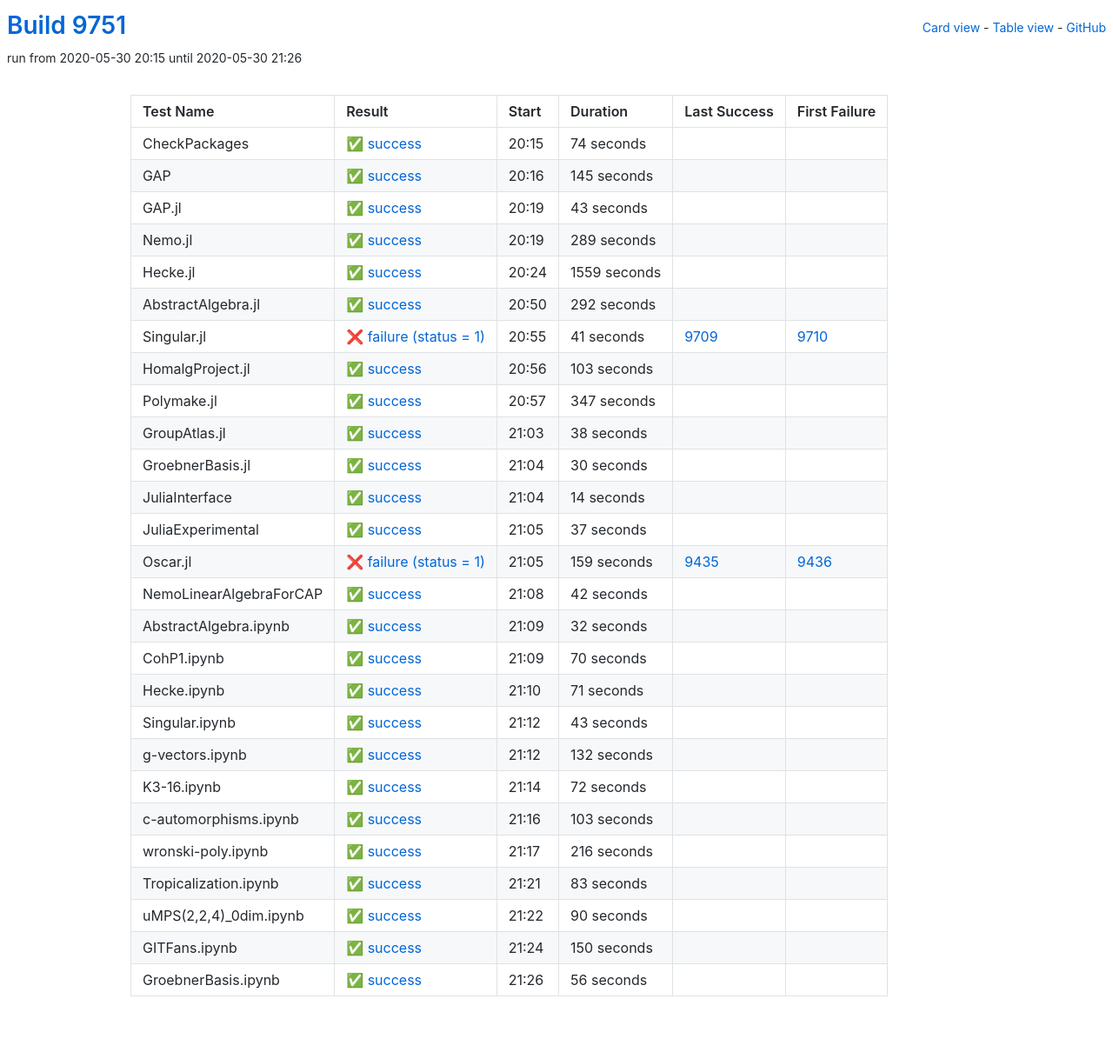
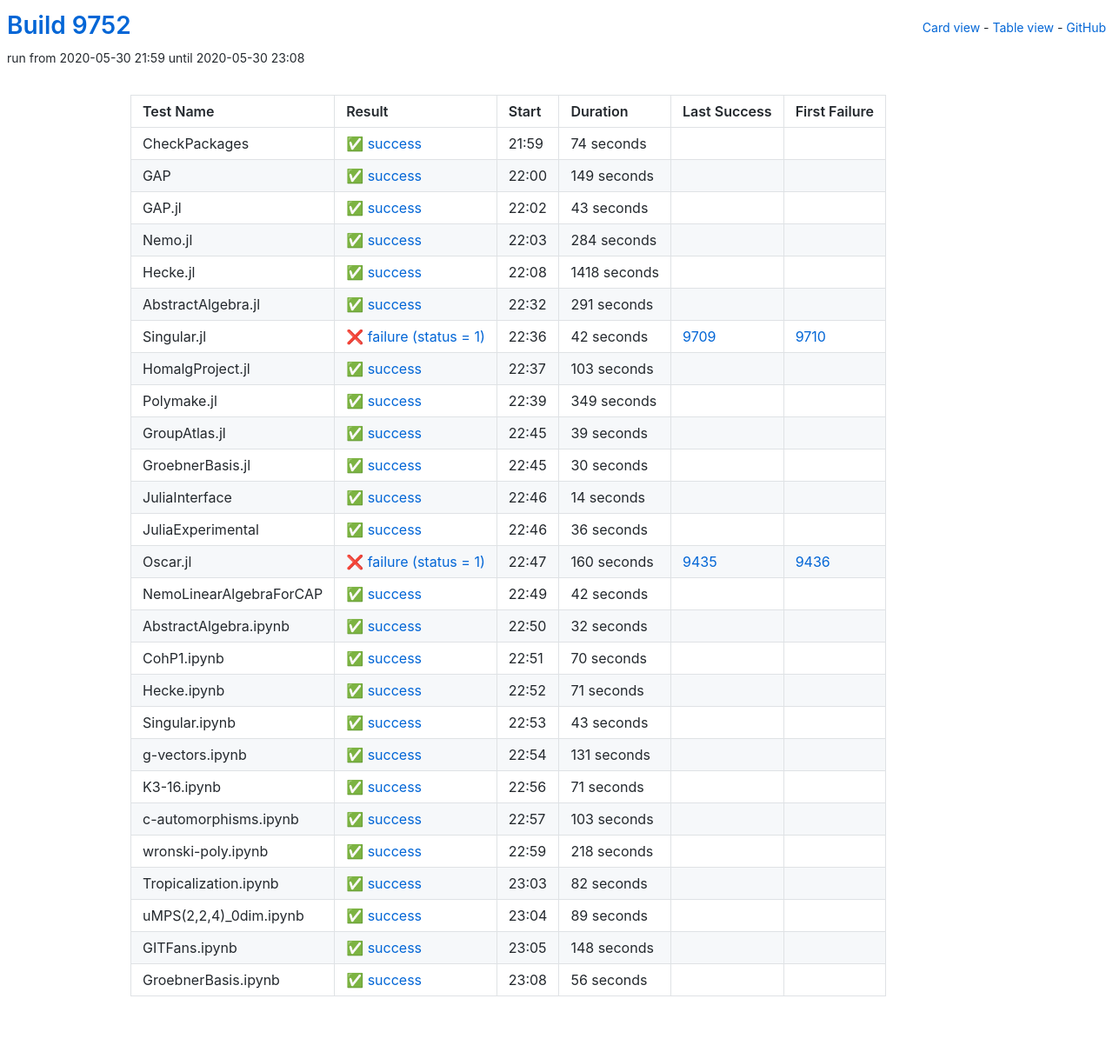
Before and after one commit to oscar-system/oscar-ci-status, a Jekyll site: the page built from table.html, in a window 1280 px wide. Shown: the whole page at 87% size. Built offline with Jekyll 4.4.1, drawn with Linux system fonts in a browser that asks for light colours.

Commit message:
Build 9752

```diff
--- a/_data/ci.yml
+++ b/_data/ci.yml
@@ -1,5 +1,5 @@
-build: 9751
-build_url: https://oscarci.mathematik.uni-kl.de/job/oscar/9751/
+build: 9752
+build_url: https://oscarci.mathematik.uni-kl.de/job/oscar/9752/
 job: oscar
 tests:
 - duration: 74
@@ -9,21 +9,21 @@
   id: checkpackages
   last_success: false
   last_success_url: null
-  log: https://oscarci.mathematik.uni-kl.de/job/oscar/9751/artifact/logs/build-9751/CheckPackages.log
+  log: https://oscarci.mathematik.uni-kl.de/job/oscar/9752/artifact/logs/build-9752/CheckPackages.log
   name: CheckPackages
-  start: 2020-05-30 20:15
+  start: 2020-05-30 21:59
   status: success
   success: true
-- duration: 145
+- duration: 149
   exitcode: 0
   first_failure: false
   first_failure_url: null
   id: gap
   last_success: false
   last_success_url: null
-  log: https://oscarci.mathematik.uni-kl.de/job/oscar/9751/artifact/logs/build-9751/GAP.log
+  log: https://oscarci.mathematik.uni-kl.de/job/oscar/9752/artifact/logs/build-9752/GAP.log
   name: GAP
-  start: 2020-05-30 20:16
+  start: 2020-05-30 22:00
   status: success
   success: true
 - duration: 43
@@ -33,57 +33,57 @@
   id: gap-jl
   last_success: false
   last_success_url: null
-  log: https://oscarci.mathematik.uni-kl.de/job/oscar/9751/artifact/logs/build-9751/GAP.jl.log
+  log: https://oscarci.mathematik.uni-kl.de/job/oscar/9752/artifact/logs/build-9752/GAP.jl.log
   name: GAP.jl
-  start: 2020-05-30 20:19
+  start: 2020-05-30 22:02
   status: success
   success: true
-- duration: 289
+- duration: 284
   exitcode: 0
   first_failure: false
   first_failure_url: null
   id: nemo-jl
   last_success: false
   last_success_url: null
-  log: https://oscarci.mathematik.uni-kl.de/job/oscar/9751/artifact/logs/build-9751/Nemo.jl.log
+  log: https://oscarci.mathematik.uni-kl.de/job/oscar/9752/artifact/logs/build-9752/Nemo.jl.log
   name: Nemo.jl
-  start: 2020-05-30 20:19
+  start: 2020-05-30 22:03
   status: success
   success: true
-- duration: 1559
+- duration: 1418
   exitcode: 0
   first_failure: false
   first_failure_url: null
   id: hecke-jl
   last_success: false
   last_success_url: null
-  log: https://oscarci.mathematik.uni-kl.de/job/oscar/9751/artifact/logs/build-9751/Hecke.jl.log
+  log: https://oscarci.mathematik.uni-kl.de/job/oscar/9752/artifact/logs/build-9752/Hecke.jl.log
   name: Hecke.jl
-  start: 2020-05-30 20:24
+  start: 2020-05-30 22:08
   status: success
   success: true
-- duration: 292
+- duration: 291
   exitcode: 0
   first_failure: false
   first_failure_url: null
   id: abstractalgebra-jl
   last_success: false
   last_success_url: null
-  log: https://oscarci.mathematik.uni-kl.de/job/oscar/9751/artifact/logs/build-9751/AbstractAlgebra.jl.log
+  log: https://oscarci.mathematik.uni-kl.de/job/oscar/9752/artifact/logs/build-9752/AbstractAlgebra.jl.log
   name: AbstractAlgebra.jl
-  start: 2020-05-30 20:50
+  start: 2020-05-30 22:32
   status: success
   success: true
-- duration: 41
+- duration: 42
   exitcode: 1
   first_failure: 9710
   first_failure_url: https://oscarci.mathematik.uni-kl.de/job/oscar/9710/
   id: singular-jl
   last_success: 9709
   last_success_url: https://oscarci.mathematik.uni-kl.de/job/oscar/9709/
-  log: https://oscarci.mathematik.uni-kl.de/job/oscar/9751/artifact/logs/build-9751/Singular.jl.log
+  log: https://oscarci.mathematik.uni-kl.de/job/oscar/9752/artifact/logs/build-9752/Singular.jl.log
   name: Singular.jl
-  start: 2020-05-30 20:55
+  start: 2020-05-30 22:36
   status: failure
   success: false
 - duration: 103
@@ -93,33 +93,33 @@
   id: homalgproject-jl
   last_success: false
   last_success_url: null
-  log: https://oscarci.mathematik.uni-kl.de/job/oscar/9751/artifact/logs/build-9751/HomalgProject.jl.log
+  log: https://oscarci.mathematik.uni-kl.de/job/oscar/9752/artifact/logs/build-9752/HomalgProject.jl.log
   name: HomalgProject.jl
-  start: 2020-05-30 20:56
+  start: 2020-05-30 22:37
   status: success
   success: true
-- duration: 347
+- duration: 349
   exitcode: 0
   first_failure: false
   first_failure_url: null
   id: polymake-jl
   last_success: false
   last_success_url: null
-  log: https://oscarci.mathematik.uni-kl.de/job/oscar/9751/artifact/logs/build-9751/Polymake.jl.log
+  log: https://oscarci.mathematik.uni-kl.de/job/oscar/9752/artifact/logs/build-9752/Polymake.jl.log
   name: Polymake.jl
-  start: 2020-05-30 20:57
+  start: 2020-05-30 22:39
   status: success
   success: true
-- duration: 38
+- duration: 39
   exitcode: 0
   first_failure: false
   first_failure_url: null
   id: groupatlas-jl
   last_success: false
   last_success_url: null
-  log: https://oscarci.mathematik.uni-kl.de/job/oscar/9751/artifact/logs/build-9751/GroupAtlas.jl.log
+  log: https://oscarci.mathematik.uni-kl.de/job/oscar/9752/artifact/logs/build-9752/GroupAtlas.jl.log
   name: GroupAtlas.jl
-  start: 2020-05-30 21:03
+  start: 2020-05-30 22:45
   status: success
   success: true
 - duration: 30
@@ -129,9 +129,9 @@
   id: groebnerbasis-jl
   last_success: false
   last_success_url: null
-  log: https://oscarci.mathematik.uni-kl.de/job/oscar/9751/artifact/logs/build-9751/GroebnerBasis.jl.log
+  log: https://oscarci.mathematik.uni-kl.de/job/oscar/9752/artifact/logs/build-9752/GroebnerBasis.jl.log
   name: GroebnerBasis.jl
-  start: 2020-05-30 21:04
+  start: 2020-05-30 22:45
   status: success
   success: true
 - duration: 14
@@ -141,33 +141,33 @@
   id: juliainterface
   last_success: false
   last_success_url: null
-  log: https://oscarci.mathematik.uni-kl.de/job/oscar/9751/artifact/logs/build-9751/JuliaInterface.log
+  log: https://oscarci.mathematik.uni-kl.de/job/oscar/9752/artifact/logs/build-9752/JuliaInterface.log
   name: JuliaInterface
-  start: 2020-05-30 21:04
+  start: 2020-05-30 22:46
   status: success
   success: true
-- duration: 37
+- duration: 36
   exitcode: 0
   first_failure: false
   first_failure_url: null
   id: juliaexperimental
   last_success: false
   last_success_url: null
-  log: https://oscarci.mathematik.uni-kl.de/job/oscar/9751/artifact/logs/build-9751/JuliaExperimental.log
+  log: https://oscarci.mathematik.uni-kl.de/job/oscar/9752/artifact/logs/build-9752/JuliaExperimental.log
   name: JuliaExperimental
-  start: 2020-05-30 21:05
+  start: 2020-05-30 22:46
   status: success
   success: true
-- duration: 159
+- duration: 160
   exitcode: 1
   first_failure: 9436
   first_failure_url: https://oscarci.mathematik.uni-kl.de/job/oscar/9436/
   id: oscar-jl
   last_success: 9435
   last_success_url: https://oscarci.mathematik.uni-kl.de/job/oscar/9435/
-  log: https://oscarci.mathematik.uni-kl.de/job/oscar/9751/artifact/logs/build-9751/Oscar.jl.log
+  log: https://oscarci.mathematik.uni-kl.de/job/oscar/9752/artifact/logs/build-9752/Oscar.jl.log
   name: Oscar.jl
-  start: 2020-05-30 21:05
+  start: 2020-05-30 22:47
   status: failure
   success: false
 - duration: 42
@@ -177,9 +177,9 @@
   id: nemolinearalgebraforcap
   last_success: false
   last_success_url: null
-  log: https://oscarci.mathematik.uni-kl.de/job/oscar/9751/artifact/logs/build-9751/NemoLinearAlgebraForCAP.log
+  log: https://oscarci.mathematik.uni-kl.de/job/oscar/9752/artifact/logs/build-9752/NemoLinearAlgebraForCAP.log
   name: NemoLinearAlgebraForCAP
-  start: 2020-05-30 21:08
+  start: 2020-05-30 22:49
   status: success
   success: true
 - duration: 32
@@ -189,9 +189,9 @@
   id: abstractalgebra-ipynb
   last_success: false
   last_success_url: null
-  log: https://oscarci.mathematik.uni-kl.de/job/oscar/9751/artifact/logs/build-9751/AbstractAlgebra.ipynb.log
+  log: https://oscarci.mathematik.uni-kl.de/job/oscar/9752/artifact/logs/build-9752/AbstractAlgebra.ipynb.log
   name: AbstractAlgebra.ipynb
-  start: 2020-05-30 21:09
+  start: 2020-05-30 22:50
   status: success
   success: true
 - duration: 70
@@ -201,9 +201,9 @@
   id: cohp1-ipynb
   last_success: false
   last_success_url: null
-  log: https://oscarci.mathematik.uni-kl.de/job/oscar/9751/artifact/logs/build-9751/CohP1.ipynb.log
+  log: https://oscarci.mathematik.uni-kl.de/job/oscar/9752/artifact/logs/build-9752/CohP1.ipynb.log
   name: CohP1.ipynb
-  start: 2020-05-30 21:09
+  start: 2020-05-30 22:51
   status: success
   success: true
 - duration: 71
@@ -213,9 +213,9 @@
   id: hecke-ipynb
   last_success: false
   last_success_url: null
-  log: https://oscarci.mathematik.uni-kl.de/job/oscar/9751/artifact/logs/build-9751/Hecke.ipynb.log
+  log: https://oscarci.mathematik.uni-kl.de/job/oscar/9752/artifact/logs/build-9752/Hecke.ipynb.log
   name: Hecke.ipynb
-  start: 2020-05-30 21:10
+  start: 2020-05-30 22:52
   status: success
   success: true
 - duration: 43
@@ -225,33 +225,33 @@
   id: singular-ipynb
   last_success: false
   last_success_url: null
-  log: https://oscarci.mathematik.uni-kl.de/job/oscar/9751/artifact/logs/build-9751/Singular.ipynb.log
+  log: https://oscarci.mathematik.uni-kl.de/job/oscar/9752/artifact/logs/build-9752/Singular.ipynb.log
   name: Singular.ipynb
-  start: 2020-05-30 21:12
+  start: 2020-05-30 22:53
   status: success
   success: true
-- duration: 132
+- duration: 131
   exitcode: 0
   first_failure: false
   first_failure_url: null
   id: g-vectors-ipynb
   last_success: false
   last_success_url: null
-  log: https://oscarci.mathematik.uni-kl.de/job/oscar/9751/artifact/logs/build-9751/g-vectors.ipynb.log
+  log: https://oscarci.mathematik.uni-kl.de/job/oscar/9752/artifact/logs/build-9752/g-vectors.ipynb.log
   name: g-vectors.ipynb
-  start: 2020-05-30 21:12
+  start: 2020-05-30 22:54
   status: success
   success: true
-- duration: 72
+- duration: 71
   exitcode: 0
   first_failure: false
   first_failure_url: null
   id: k3-16-ipynb
   last_success: false
   last_success_url: null
-  log: https://oscarci.mathematik.uni-kl.de/job/oscar/9751/artifact/logs/build-9751/K3-16.ipynb.log
+  log: https://oscarci.mathematik.uni-kl.de/job/oscar/9752/artifact/logs/build-9752/K3-16.ipynb.log
   name: K3-16.ipynb
-  start: 2020-05-30 21:14
+  start: 2020-05-30 22:56
   status: success
   success: true
 - duration: 103
@@ -261,57 +261,57 @@
   id: c-automorphisms-ipynb
   last_success: false
   last_success_url: null
-  log: https://oscarci.mathematik.uni-kl.de/job/oscar/9751/artifact/logs/build-9751/c-automorphisms.ipynb.log
+  log: https://oscarci.mathematik.uni-kl.de/job/oscar/9752/artifact/logs/build-9752/c-automorphisms.ipynb.log
   name: c-automorphisms.ipynb
-  start: 2020-05-30 21:16
+  start: 2020-05-30 22:57
   status: success
   success: true
-- duration: 216
+- duration: 218
   exitcode: 0
   first_failure: false
   first_failure_url: null
   id: wronski-poly-ipynb
   last_success: false
   last_success_url: null
-  log: https://oscarci.mathematik.uni-kl.de/job/oscar/9751/artifact/logs/build-9751/wronski-poly.ipynb.log
+  log: https://oscarci.mathematik.uni-kl.de/job/oscar/9752/artifact/logs/build-9752/wronski-poly.ipynb.log
   name: wronski-poly.ipynb
-  start: 2020-05-30 21:17
+  start: 2020-05-30 22:59
   status: success
   success: true
-- duration: 83
+- duration: 82
   exitcode: 0
   first_failure: false
   first_failure_url: null
   id: tropicalization-ipynb
   last_success: false
   last_success_url: null
-  log: https://oscarci.mathematik.uni-kl.de/job/oscar/9751/artifact/logs/build-9751/Tropicalization.ipynb.log
+  log: https://oscarci.mathematik.uni-kl.de/job/oscar/9752/artifact/logs/build-9752/Tropicalization.ipynb.log
   name: Tropicalization.ipynb
-  start: 2020-05-30 21:21
+  start: 2020-05-30 23:03
   status: success
   success: true
-- duration: 90
+- duration: 89
   exitcode: 0
   first_failure: false
   first_failure_url: null
   id: umps-2-2-4-0dim-ipynb
   last_success: false
   last_success_url: null
-  log: https://oscarci.mathematik.uni-kl.de/job/oscar/9751/artifact/logs/build-9751/uMPS-2-2-4-_0dim.ipynb.log
+  log: https://oscarci.mathematik.uni-kl.de/job/oscar/9752/artifact/logs/build-9752/uMPS-2-2-4-_0dim.ipynb.log
   name: uMPS(2,2,4)_0dim.ipynb
-  start: 2020-05-30 21:22
+  start: 2020-05-30 23:04
   status: success
   success: true
-- duration: 150
+- duration: 148
   exitcode: 0
   first_failure: false
   first_failure_url: null
   id: gitfans-ipynb
   last_success: false
   last_success_url: null
-  log: https://oscarci.mathematik.uni-kl.de/job/oscar/9751/artifact/logs/build-9751/GITFans.ipynb.log
+  log: https://oscarci.mathematik.uni-kl.de/job/oscar/9752/artifact/logs/build-9752/GITFans.ipynb.log
   name: GITFans.ipynb
-  start: 2020-05-30 21:24
+  start: 2020-05-30 23:05
   status: success
   success: true
 - duration: 56
@@ -321,8 +321,8 @@
   id: groebnerbasis-ipynb
   last_success: false
   last_success_url: null
-  log: https://oscarci.mathematik.uni-kl.de/job/oscar/9751/artifact/logs/build-9751/GroebnerBasis.ipynb.log
+  log: https://oscarci.mathematik.uni-kl.de/job/oscar/9752/artifact/logs/build-9752/GroebnerBasis.ipynb.log
   name: GroebnerBasis.ipynb
-  start: 2020-05-30 21:26
+  start: 2020-05-30 23:08
   status: success
   success: true
```
Also changed, not shown: README.md.
